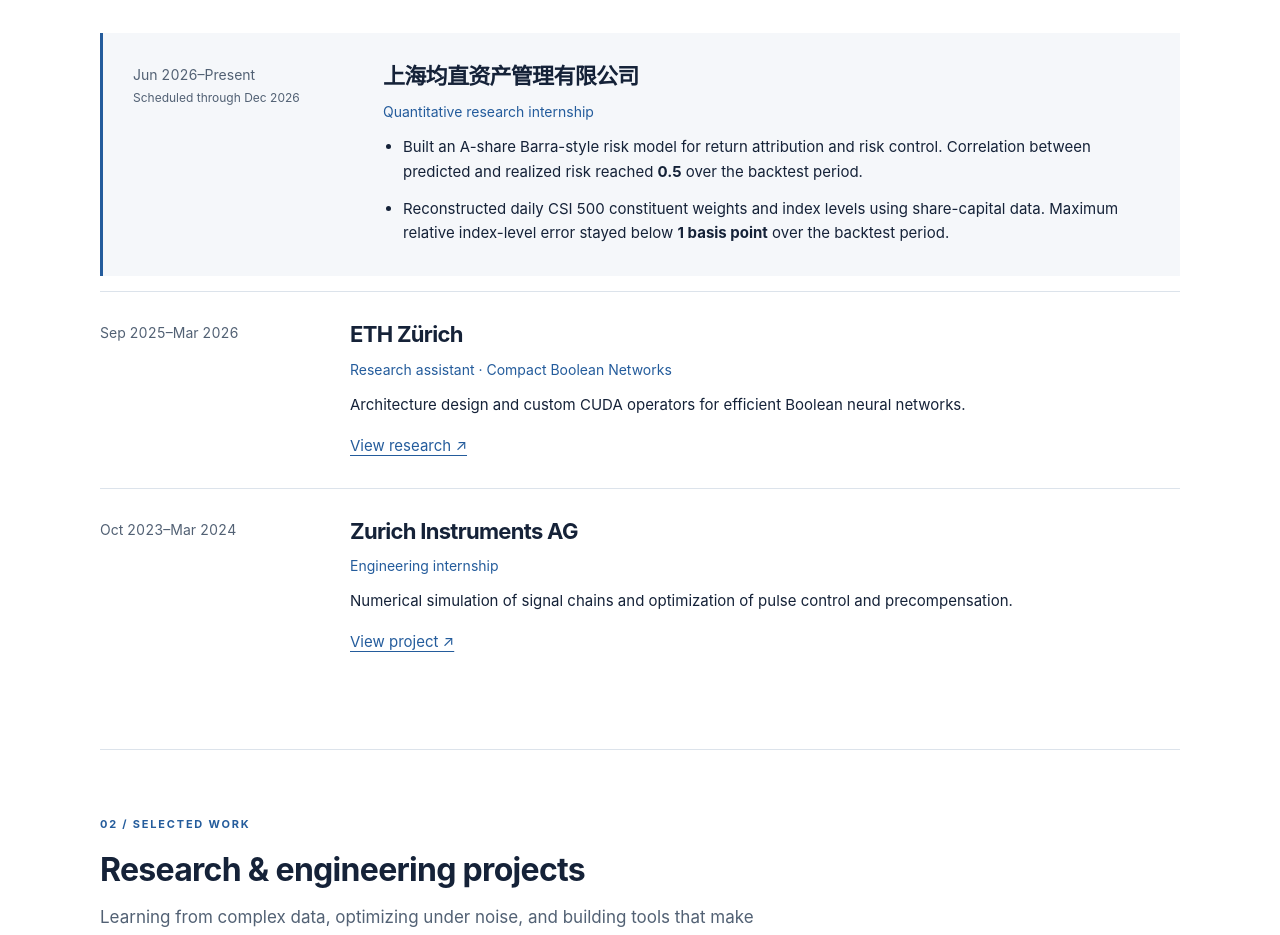
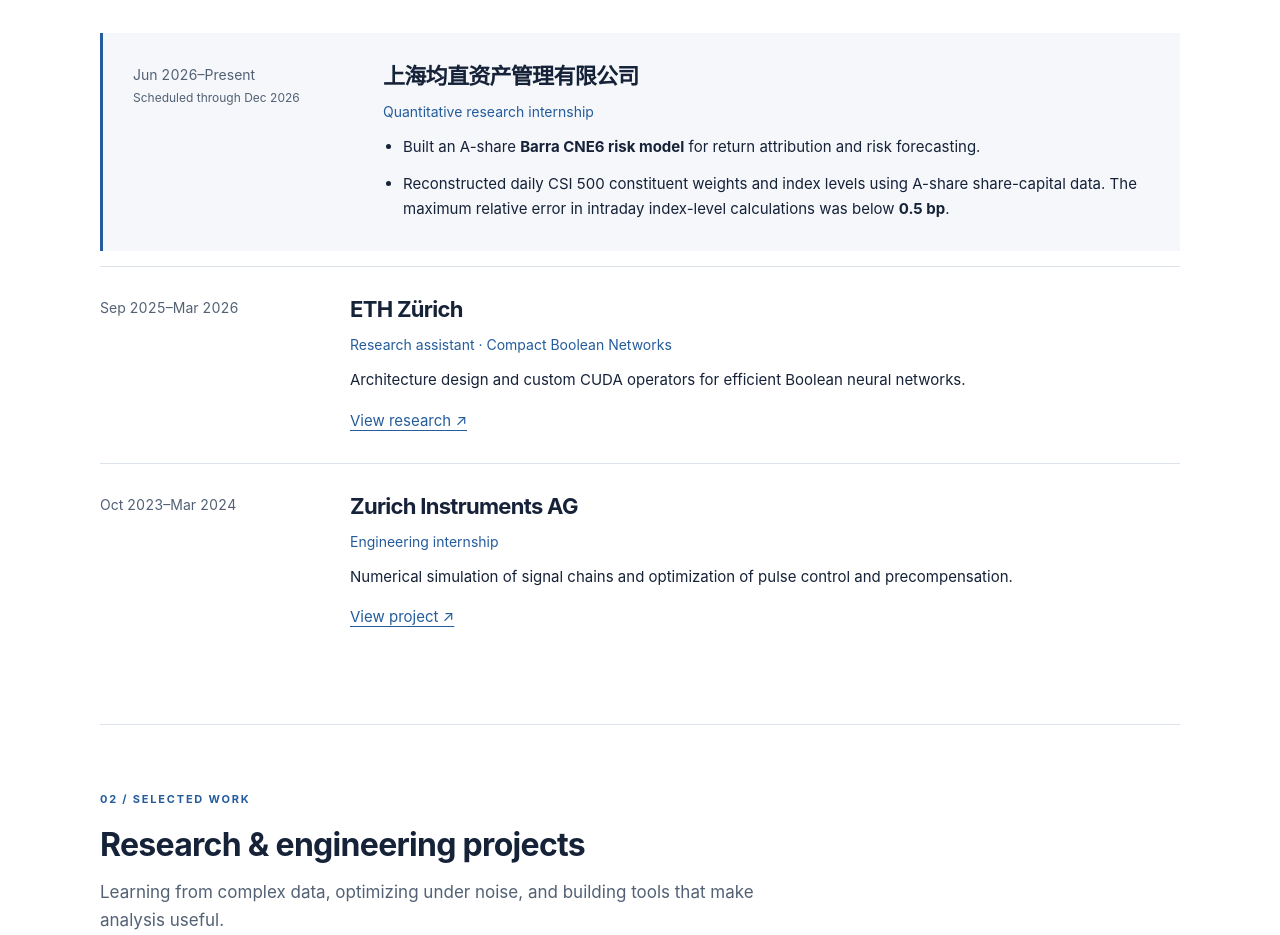
Before and after one commit to ShengpuWang1/shengpuwang1.github.io, a plain HTML site: page index.html in a window 1280 px wide. Shown: the part 823-1758 px from the top of the page. Drawn offline with Linux system fonts and the light colour scheme.

Commit message:
Update Junzhi risk model and index accuracy

```diff
--- a/index.html
+++ b/index.html
@@ -6,7 +6,7 @@
 </section>
 
 <section id="experience" class="major"><div class="section-heading"><p class="eyebrow">01 / Experience</p><h2>Models grounded in practice</h2></div>
-<article class="experience finance"><div class="experience-meta"><p class="date">Jun 2026–Present</p><p class="small">Scheduled through Dec 2026</p></div><div><h3 lang="zh">上海均直资产管理有限公司</h3><p class="role">Quantitative research internship</p><ul><li>Built an A-share Barra-style risk model for return attribution and risk control. Correlation between predicted and realized risk reached <strong>0.5</strong> over the backtest period.</li><li>Reconstructed daily CSI 500 constituent weights and index levels using share-capital data. Maximum relative index-level error stayed below <strong>1 basis point</strong> over the backtest period.</li></ul></div>
+<article class="experience finance"><div class="experience-meta"><p class="date">Jun 2026–Present</p><p class="small">Scheduled through Dec 2026</p></div><div><h3 lang="zh">上海均直资产管理有限公司</h3><p class="role">Quantitative research internship</p><ul><li>Built an A-share <strong>Barra CNE6 risk model</strong> for return attribution and risk forecasting.</li><li>Reconstructed daily CSI 500 constituent weights and index levels using A-share share-capital data. The maximum relative error in intraday index-level calculations was below <strong>0.5 bp</strong>.</li></ul></div>
 </article>
 <article class="experience"><p class="date">Sep 2025–Mar 2026</p><div><h3>ETH Zürich</h3><p class="role">Research assistant · Compact Boolean Networks</p><p>Architecture design and custom CUDA operators for efficient Boolean neural networks.</p><a href="#compact-boolean-networks">View research ↗</a></div>
 </article>
```
